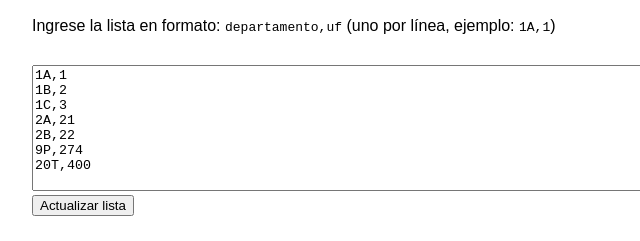
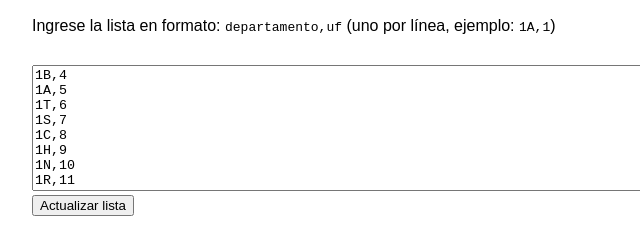
Before and after one commit to jmcrespo1960/uf, a plain HTML site: page index.html in a window 1280 px wide. Shown: the part 183-424 px from the top of the page, 0-640 px from the left. Drawn offline with Linux system fonts and the light colour scheme.

Commit message:
Update index.html

```diff
--- a/index.html
+++ b/index.html
@@ -72,14 +72,30 @@
             }
         });
 
-        // Opcional: inicializar con algunos valores de ejemplo
-        document.getElementById('uf-lista').value = `1A,1
-1B,2
-1C,3
-2A,21
-2B,22
-9P,274
-20T,400`;
+        // Secuencia de letras a usar
+        const letras  = ['B','A','T','S','C','H','N','R','J','L','D','Q','G','I','K','M','E','P','F','O'];
+        const letras8 = ['B','A','T','S','C','N','R','J','L','D','Q','I','K','M','E','P','F','O'];
+
+        // Generar lista automáticamente desde UF 4
+        let lista = '';
+        let uf = 4;
+        for (let piso = 1; piso <= 7; piso++) {
+            for (let i = 0; i < letras.length; i++) {
+                lista += `${piso}${letras[i]},${uf++}\n`;
+            }
+        }
+        for (let i = 0; i < letras8.length; i++) {
+            lista += `8${letras8[i]},${uf++}\n`;
+        }
+        for (let piso = 9; piso <= 20; piso++) {
+            for (let i = 0; i < letras.length; i++) {
+                lista += `${piso}${letras[i]},${uf++}\n`;
+            }
+        }
+        // Eliminar salto de línea final si existe
+        lista = lista.trim();
+
+        document.getElementById('uf-lista').value = lista;
         cargarListaDesdeTextarea();
     </script>
 </body>
```
